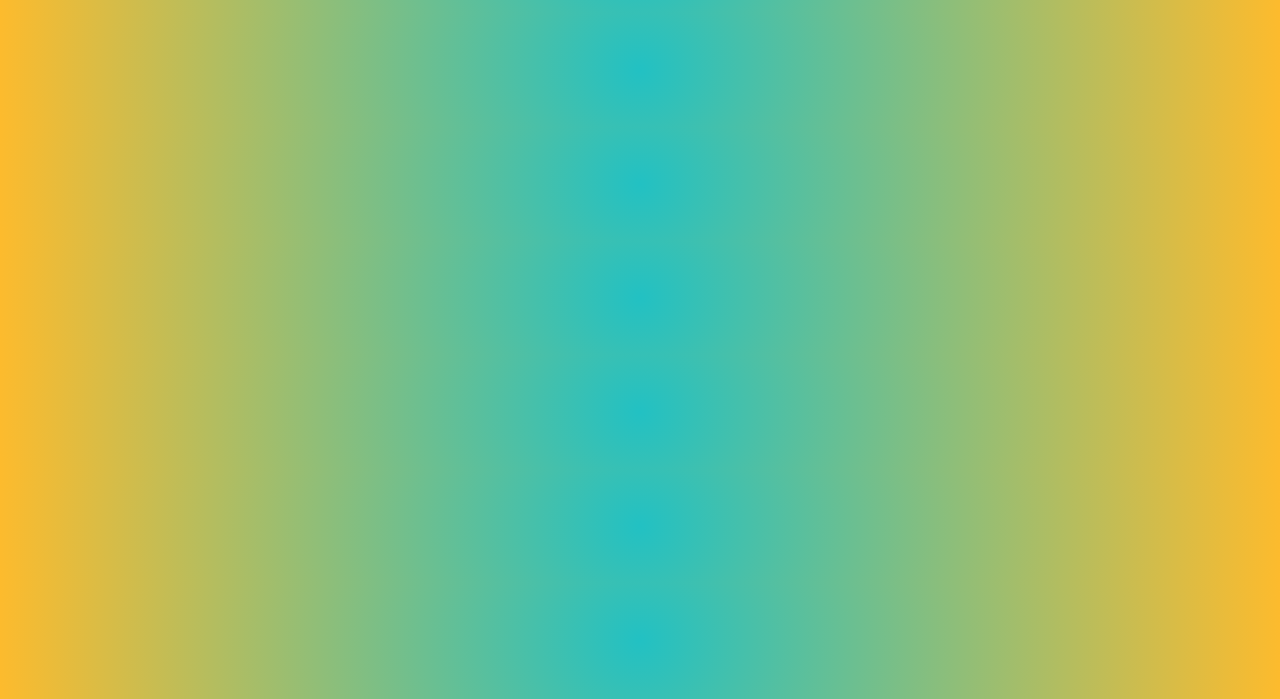
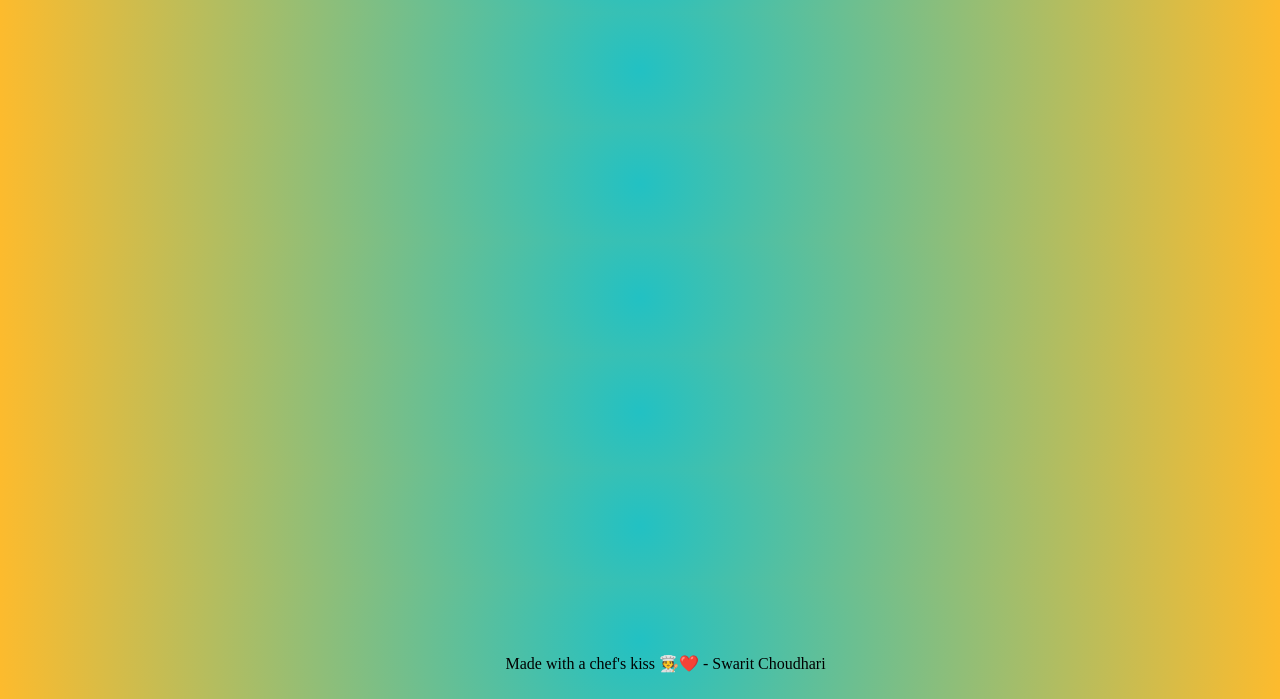
Before and after one commit to SwiftyProgrammer690/breakfast-recipes, a plain HTML site: page index.html in a window 1280 px wide. Shown: the part 101-800 px from the top of the page. Drawn offline with Linux system fonts and the light colour scheme; a web font is replaced by a local one.

Commit message:
add footer

```diff
--- a/index.html
+++ b/index.html
@@ -9,5 +9,6 @@
 <body>
     <h1>Breakfast Recipes</h1>
     <p>Here is a list of some recipes that Swarit has saved and/or made, some are linked to other webpages and others are authentic chef Swarit dishes... Bon appetit!</p>
+    <footer>Made with a chef's kiss 🧑‍🍳❤️ - Swarit Choudhari</footer>
 </body>
 </html>
--- a/style.css
+++ b/style.css
@@ -2,6 +2,15 @@
 
 h1, p {
     text-align: center;
+}
+
+footer {
+    text-align: center;
+    position: fixed;
+    left: 0;
+    bottom: 0;
+    width: 100%;
+    padding: 2%
 }
 
 body {
```
